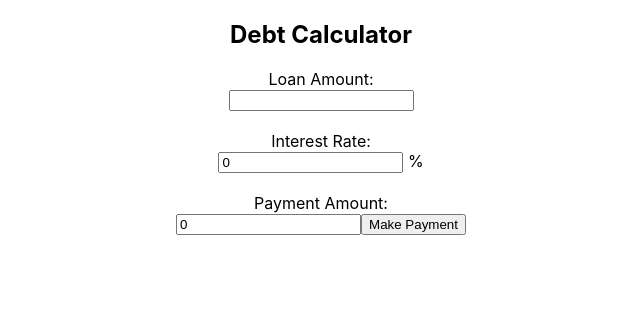
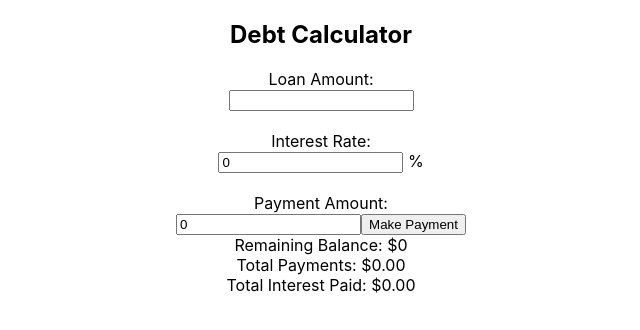
Before and after one commit to reynolga/debtCalculator, a React (Create React App) app: page / in a window 1280 px wide. Shown: the top 330 px of the page, without its empty margins (319-959 px from the left). Built offline with nearby package versions, Linux system fonts and the light colour scheme.

Commit message:
Summary table is at the top now

```diff
--- a/src/MyChart.jsx
+++ b/src/MyChart.jsx
@@ -108,10 +108,9 @@ const MyChart = (props) => {
             width: '500px',
             height: '400px',
             marginTop: '50px',
-            display: 'flex'
           }}
         >
-          <Chart data={data} axes={axes} series={series} tooltip/>
+          <Chart data={data} axes={axes} series={series} tooltip />
         </div>);
 
 
--- a/src/PaymentCalculator.jsx
+++ b/src/PaymentCalculator.jsx
@@ -109,7 +109,7 @@ class PaymentCalculator extends React.Component {
         />
         <button>Make Payment</button>
       </form>
-      {/* {<PaymentTable payments={this.state.payments} />} */}
+      {<PaymentTable payments={this.state.payments} />}
       <MyChart payments={this.state.payments} />
     </div>);
   }
--- a/src/PaymentTable.jsx
+++ b/src/PaymentTable.jsx
@@ -6,18 +6,6 @@ class PaymentTable extends React.Component {
     let result = payments.reduce((sum, {interest}) => sum + interest, 0);
     return result.toFixed(2);
   }
-
-  estSeries = (payments) => {
-    let interest = payments.map(({interest}, i) => interest);
-    let result = [];
-    let sum = 0;
-    for (let i = 0; i < interest.length; i++){
-      sum += interest[i];
-      result = [...result, [i, sum]]
-    }
-
-    return result;
-  };
 
   calculateTotalPayment = (payments) => {
     let result = payments.reduce((sum, {paymentAmount}) => sum + Number(paymentAmount), 0);
@@ -34,6 +22,7 @@ class PaymentTable extends React.Component {
     const {payments} = this.props;
     let totalInterest = 0;
     let totalPayments = 0;
+    let remainingBalance = 0;
 
     console.log(payments);
     if(payments){
@@ -41,13 +30,16 @@ class PaymentTable extends React.Component {
     }
     if(payments){
       totalPayments = this.calculateTotalPayment(payments);
-  }
+    }
+    if(payments.length > 0){
+      remainingBalance = payments[payments.length-1].remainingBalance.toFixed(2);
+    }
 
      return (
        <div>
-        <div>Remaining Balance: {payments.remainingBalance}</div>
-        <div>Total Payments: {totalPayments}</div>
-        <div>Total Interest Paid: {totalInterest}</div>
+        <div>Remaining Balance: ${remainingBalance}</div>
+        <div>Total Payments: ${totalPayments}</div>
+        <div>Total Interest Paid: ${totalInterest}</div>
       </div>
          )
         }
```
